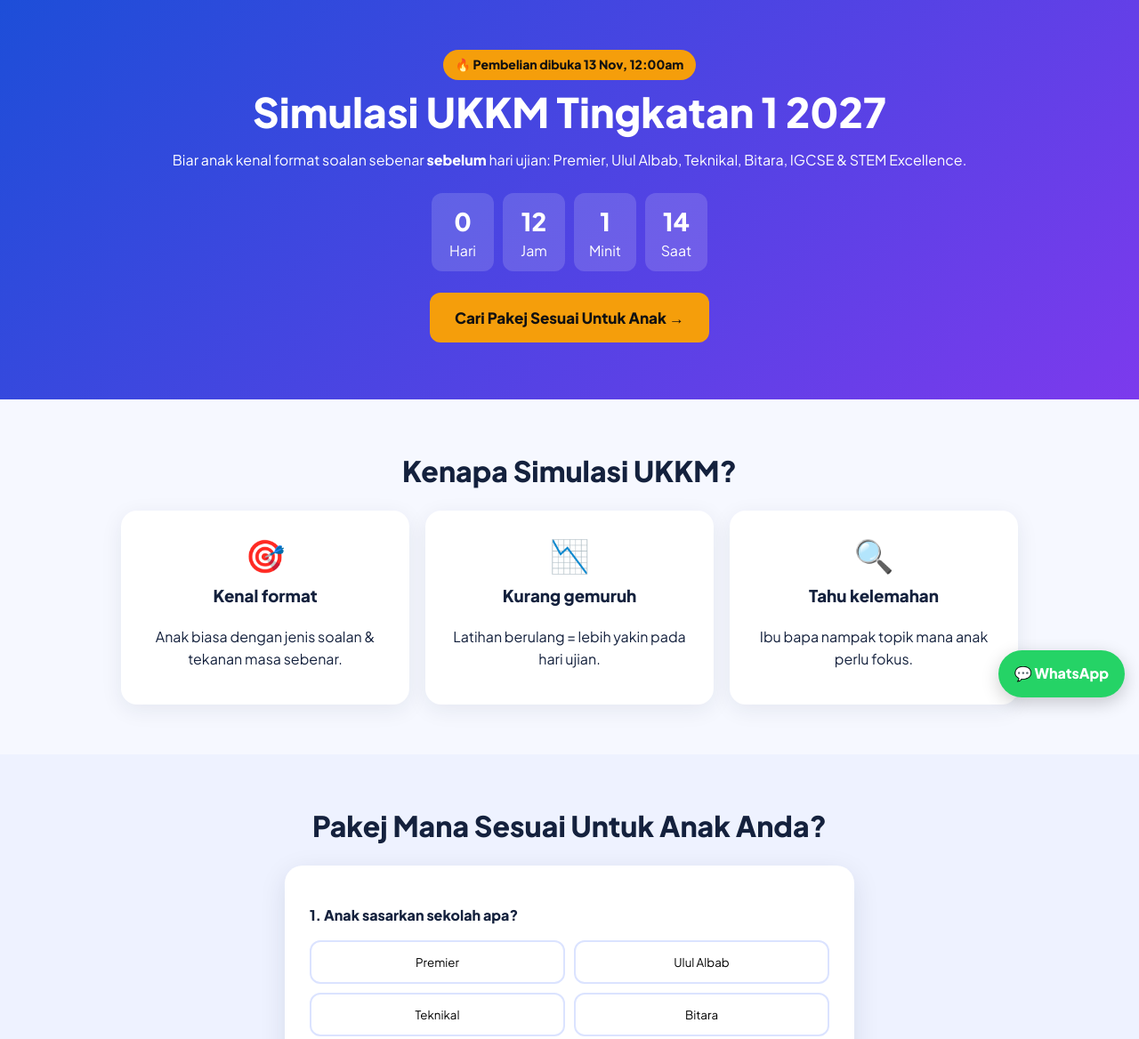
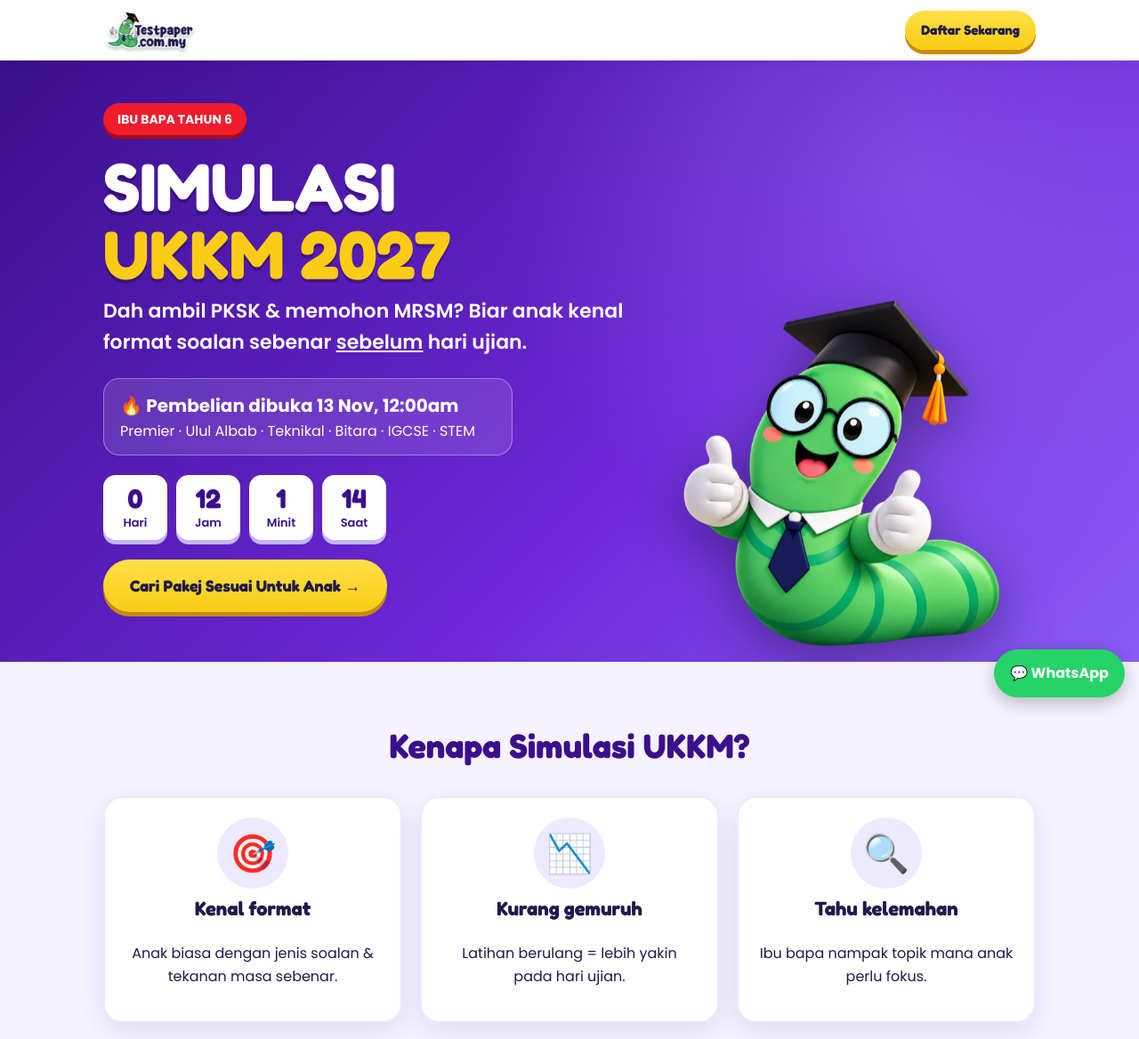
Before and after one commit to brodaysolution/UKKM-Testpaper, a plain HTML site: page index.html in a window 1280 px wide. Shown: the top 1168 px of the page at 89% size. Drawn offline with Linux system fonts and the light colour scheme.

Commit message:
Restyle page with Testpaper brand: purple/yellow theme, logo and mascot
Co-Authored-By: Claude Opus 5.5 <noreply@anthropic.com>
Claude-Session: https://claude.ai/code/session_01T62uKVkAaCvwrkVnZZejuM

```diff
--- a/index.html
+++ b/index.html
@@ -3,43 +3,67 @@
 <meta charset="utf-8"><meta name="viewport" content="width=device-width,initial-scale=1">
 <title>Simulasi UKKM 2026 | Testpaper</title>
 <meta name="description" content="Langganan soalan Simulasi UKKM Tingkatan 1 2027 — Premier, Ulul Albab, Teknikal, Bitara, IGCSE & STEM Excellence.">
+<meta property="og:image" content="https://ukkm.testpaper.com/img/banner.jpg">
 <meta property="og:title" content="Simulasi UKKM 2026 — Cari pakej sesuai untuk anak anda">
-<link href="https://fonts.googleapis.com/css2?family=Plus+Jakarta+Sans:wght@400;600;800&display=swap" rel="stylesheet">
+<link href="https://fonts.googleapis.com/css2?family=Fredoka:wght@500;700&family=Poppins:wght@400;600;700&display=swap" rel="stylesheet">
 <!-- Meta Pixel -->
 <script>!function(f,b,e,v,n,t,s){if(f.fbq)return;n=f.fbq=function(){n.callMethod?n.callMethod.apply(n,arguments):n.queue.push(arguments)};if(!f._fbq)f._fbq=n;n.push=n;n.loaded=!0;n.version='2.0';n.queue=[];t=b.createElement(e);t.async=!0;t.src=v;s=b.getElementsByTagName(e)[0];s.parentNode.insertBefore(t,s)}(window,document,'script','https://connect.facebook.net/en_US/fbevents.js');fbq('init','884628334286994');fbq('track','PageView');</script>
 <noscript><img height="1" width="1" style="display:none" src="https://www.facebook.com/tr?id=884628334286994&ev=PageView&noscript=1"></noscript>
 <style>
-:root{--bg:#f6f8ff;--card:#fff;--ink:#14213d;--mut:#5b6478;--pri:#1d4ed8;--acc:#f59e0b;--ok:#16a34a}
-*{box-sizing:border-box}body{margin:0;font-family:'Plus Jakarta Sans',sans-serif;background:var(--bg);color:var(--ink);line-height:1.55}
-.w{max-width:1040px;margin:auto;padding:0 16px}
-header{background:linear-gradient(135deg,#1d4ed8,#7c3aed);color:#fff;padding:56px 0 64px;text-align:center}
-h1{font-size:clamp(28px,5vw,46px);margin:.2em 0;line-height:1.15}h2{font-size:clamp(22px,3.5vw,32px);text-align:center;margin:0 0 .6em}
-.tag{display:inline-block;background:var(--acc);color:#111;font-weight:800;padding:6px 14px;border-radius:99px;font-size:14px}
-.cd{display:flex;gap:10px;justify-content:center;margin:24px 0}.cd div{background:rgba(255,255,255,.15);border-radius:12px;padding:10px 14px;min-width:70px}.cd b{display:block;font-size:28px}
-.btn{display:inline-block;background:var(--acc);color:#111;font-weight:800;padding:15px 28px;border-radius:12px;text-decoration:none;border:0;font-size:17px;cursor:pointer;font-family:inherit}
-.btn.blue{background:var(--pri);color:#fff}section{padding:56px 0}
-.grid{display:grid;grid-template-columns:repeat(auto-fit,minmax(280px,1fr));gap:18px}
-.card{background:var(--card);border-radius:18px;padding:22px;box-shadow:0 6px 24px rgba(20,33,61,.08);display:flex;flex-direction:column}
-.card img{width:100%;border-radius:12px;margin-bottom:12px}
-.card h3{margin:.2em 0}.price{font-size:30px;font-weight:800;color:var(--pri)}.card ul{padding-left:18px;color:var(--mut);flex:1}
-.why{text-align:center}.why .card{align-items:center}.why span{font-size:36px}
-.quiz{background:#fff;border-radius:20px;padding:28px;max-width:640px;margin:auto;box-shadow:0 8px 30px rgba(20,33,61,.1)}
-.opts{display:grid;grid-template-columns:1fr 1fr;gap:10px}.opts button{padding:14px;border:2px solid #dbe3ff;border-radius:12px;background:#fff;font:600 15px inherit;font-family:inherit;cursor:pointer}
-.opts button.on{border-color:var(--pri);background:#eef2ff}
-input{width:100%;padding:13px;border:1px solid #cbd5e1;border-radius:10px;margin:6px 0 12px;font:16px inherit;font-family:inherit}
-.hide{display:none}details{background:#fff;border-radius:12px;padding:14px 18px;margin:10px 0}summary{font-weight:700;cursor:pointer}
-.wa{position:fixed;right:16px;bottom:16px;background:#25d366;color:#fff;border-radius:99px;padding:14px 18px;font-weight:800;text-decoration:none;box-shadow:0 6px 20px rgba(0,0,0,.2)}
-footer{text-align:center;color:var(--mut);padding:30px 0 90px;font-size:14px}
-@media(max-width:480px){.opts{grid-template-columns:1fr}}
+:root{--p1:#3b0f8c;--p2:#6d28d9;--p3:#8b5cf6;--y:#facc15;--y2:#fde047;--navy:#1e1b4b;--g:#22c55e;--bg:#f5f3ff;--mut:#5b5875;--red:#ef1c2b}
+*{box-sizing:border-box}body{margin:0;font-family:'Poppins',sans-serif;background:var(--bg);color:var(--navy);line-height:1.6}
+h1,h2,h3,.btn,.price{font-family:'Fredoka','Poppins',sans-serif}
+.w{max-width:1080px;margin:auto;padding:0 16px}
+.nav{background:#fff;box-shadow:0 2px 12px rgba(30,27,75,.08);position:sticky;top:0;z-index:5}.nav .w{display:flex;align-items:center;justify-content:space-between;padding:8px 16px}
+.nav img{height:52px}.nav a.btn{padding:10px 18px;font-size:15px}
+header{position:relative;overflow:hidden;background:radial-gradient(circle at 80% 20%,#a78bfa55,transparent 40%),linear-gradient(135deg,var(--p1),var(--p2) 60%,var(--p3));color:#fff;padding:48px 0 0}
+header .w{display:grid;grid-template-columns:1.2fr .8fr;align-items:end;gap:10px}
+header .txt{padding-bottom:56px}
+.tag{display:inline-block;background:var(--red);color:#fff;font-weight:700;padding:7px 16px;border-radius:99px;font-size:14px;box-shadow:0 4px 0 #a50d18}
+h1{font-size:clamp(40px,7vw,76px);margin:.25em 0 .1em;line-height:1;font-weight:700;text-shadow:0 4px 0 rgba(0,0,0,.25)}
+h1 span{color:var(--y);display:block}
+.sub{font-size:clamp(17px,2.4vw,22px);font-weight:600;margin:.4em 0 1em}
+.pill{background:rgba(255,255,255,.12);border:1.5px solid rgba(255,255,255,.35);border-radius:18px;padding:14px 18px;max-width:460px;backdrop-filter:blur(4px)}
+.pill b{font-size:20px}
+.mascot{width:100%;max-width:420px;justify-self:center;filter:drop-shadow(0 20px 30px rgba(0,0,0,.35));animation:bob 3s ease-in-out infinite}
+@keyframes bob{50%{transform:translateY(-12px)}}
+h2{font-size:clamp(26px,4vw,38px);text-align:center;margin:0 0 .7em;color:var(--p1)}
+.cd{display:flex;gap:10px;margin:22px 0}.cd div{background:#fff;color:var(--p1);border-radius:14px;padding:8px 12px;min-width:72px;text-align:center;font-size:13px;font-weight:600;box-shadow:0 5px 0 #c4b5fd}.cd b{display:block;font:700 30px 'Fredoka'}
+.btn{display:inline-block;background:linear-gradient(180deg,var(--y2),var(--y));color:var(--navy);font-weight:700;padding:15px 30px;border-radius:99px;text-decoration:none;border:0;font-size:18px;cursor:pointer;box-shadow:0 5px 0 #ca8a04;transition:.15s}
+.btn:hover{transform:translateY(2px);box-shadow:0 3px 0 #ca8a04}
+.btn.blue{background:linear-gradient(180deg,var(--p3),var(--p2));color:#fff;box-shadow:0 5px 0 var(--p1)}
+section{padding:64px 0}
+.grid{display:grid;grid-template-columns:repeat(auto-fit,minmax(290px,1fr));gap:20px}
+.card{background:#fff;border-radius:22px;padding:22px;box-shadow:0 10px 30px rgba(59,15,140,.1);display:flex;flex-direction:column;border:2px solid #ede9fe}
+.card img{width:100%;border-radius:14px;margin-bottom:12px}
+.card h3{margin:.2em 0;font-size:22px}.price{font-size:34px;font-weight:700;color:var(--p2)}.price small{font-size:15px;color:var(--mut)}
+.card ul{padding-left:0;list-style:none;color:var(--mut);flex:1}.card li{padding:3px 0 3px 26px;position:relative}.card li:before{content:'✔';position:absolute;left:0;color:var(--g);font-weight:700}
+.why .card{align-items:center;text-align:center}.why span{font-size:42px;background:#ede9fe;border-radius:50%;width:80px;height:80px;display:grid;place-items:center}
+.kz{background:linear-gradient(135deg,var(--p1),var(--p2));position:relative}.kz h2{color:#fff}.kz h2 span{color:var(--y)}
+.quiz{background:#fff;border-radius:24px;padding:28px;max-width:660px;margin:auto;box-shadow:0 20px 50px rgba(0,0,0,.25);position:relative}
+.quiz .mini{position:absolute;width:110px;right:-55px;bottom:-40px}
+.opts{display:grid;grid-template-columns:1fr 1fr;gap:10px}.opts button{padding:14px;border:2px solid #ddd6fe;border-radius:14px;background:#faf8ff;font:600 15px 'Poppins';cursor:pointer;color:var(--navy)}
+.opts button.on{border-color:var(--p2);background:var(--y2)}
+input{width:100%;padding:13px 15px;border:2px solid #ddd6fe;border-radius:12px;margin:6px 0 12px;font:16px 'Poppins'}input:focus{outline:none;border-color:var(--p2)}
+.hide{display:none}details{background:#fff;border-radius:14px;padding:14px 18px;margin:10px 0;border:2px solid #ede9fe}summary{font-weight:700;cursor:pointer}
+.wa{position:fixed;right:16px;bottom:16px;background:#25d366;color:#fff;border-radius:99px;padding:14px 18px;font-weight:700;text-decoration:none;box-shadow:0 6px 20px rgba(0,0,0,.25);z-index:6}
+footer{text-align:center;background:var(--navy);color:#c4b5fd;padding:30px 0 90px;font-size:14px}footer img{height:60px;background:#fff;border-radius:12px;padding:6px 10px}
+.score{text-align:center;font:italic 700 22px 'Poppins';color:#fff}.score b{color:var(--y)}
+@media(max-width:760px){header .w{grid-template-columns:1fr;text-align:center}header .txt{padding-bottom:0}.pill{margin:auto}.cd{justify-content:center}.mascot{max-width:260px}.quiz .mini{width:70px;right:-10px;bottom:-30px}}
+@media(max-width:480px){.opts{grid-template-columns:1fr}.nav img{height:42px}}
 </style></head><body>
 
-<header><div class="w">
-<span class="tag">🔥 Pembelian dibuka 13 Nov, 12:00am</span>
-<h1>Simulasi UKKM Tingkatan 1 2027</h1>
-<p>Biar anak kenal format soalan sebenar <b>sebelum</b> hari ujian: Premier, Ulul Albab, Teknikal, Bitara, IGCSE & STEM Excellence.</p>
+<div class="nav"><div class="w"><img src="img/logo.png" alt="Testpaper.com.my"><a class="btn" href="#kuiz">Daftar Sekarang</a></div></div>
+
+<header><div class="w"><div class="txt">
+<span class="tag">IBU BAPA TAHUN 6</span>
+<h1>SIMULASI <span>UKKM 2027</span></h1>
+<p class="sub">Dah ambil PKSK &amp; memohon MRSM? Biar anak kenal format soalan sebenar <u>sebelum</u> hari ujian.</p>
+<div class="pill"><b>🔥 Pembelian dibuka 13 Nov, 12:00am</b><br>Premier · Ulul Albab · Teknikal · Bitara · IGCSE · STEM</div>
 <div class="cd" id="cd"><div><b id="d">0</b>Hari</div><div><b id="h">0</b>Jam</div><div><b id="m">0</b>Minit</div><div><b id="s">0</b>Saat</div></div>
 <a class="btn" href="#kuiz">Cari Pakej Sesuai Untuk Anak →</a>
-</div></header>
+</div><img class="mascot" src="img/mascot.webp" alt="Maskot Testpaper"></div></header>
+
 
 <section class="why"><div class="w"><h2>Kenapa Simulasi UKKM?</h2><div class="grid">
 <div class="card"><span>🎯</span><h3>Kenal format</h3><p>Anak biasa dengan jenis soalan & tekanan masa sebenar.</p></div>
@@ -47,9 +71,9 @@ footer{text-align:center;color:var(--mut);padding:30px 0 90px;font-size:14px}
 <div class="card"><span>🔍</span><h3>Tahu kelemahan</h3><p>Ibu bapa nampak topik mana anak perlu fokus.</p></div>
 </div></div></section>
 
-<section id="kuiz" style="background:#eef2ff"><div class="w">
-<h2>Pakej Mana Sesuai Untuk Anak Anda?</h2>
-<div class="quiz">
+<section id="kuiz" class="kz"><div class="w">
+<h2>Pakej Mana <span>Sesuai</span> Untuk Anak Anda?</h2>
+<div class="quiz"><img class="mini" src="img/mascot.webp" alt="">
  <div id="q1"><p><b>1. Anak sasarkan sekolah apa?</b></p><div class="opts" id="opts"></div></div>
  <form id="q2" class="hide"><p><b>2. Ke mana kami hantar cadangan & link pembelian?</b></p>
   <input name="nama" placeholder="Nama ibu/bapa" required>
@@ -59,9 +83,9 @@ footer{text-align:center;color:var(--mut);padding:30px 0 90px;font-size:14px}
   <button class="btn blue" style="width:100%">Lihat Pakej Saya →</button></form>
  <div id="q3" class="hide" style="text-align:center"><p>✅ Terima kasih! Pakej sesuai untuk anak anda:</p><h3 id="rName"></h3><div class="price" id="rPrice"></div>
   <p id="rNote" style="color:var(--mut)"></p><a class="btn" id="rBtn" target="_blank">Langgan Sekarang →</a></div>
-</div></div></section>
+</div><p class="score" style="margin-top:28px">Lebih <b>SCORE</b> dengan Testpaper!</p></div></section>
 
-<section><div class="w"><h2>Semua Pakej Simulasi UKKM</h2><div class="grid" id="cards"></div></div></section>
+<section><div class="w"><h2>Semua Pakej Simulasi UKKM</h2><div class="grid" id="cards" style="align-items:start"></div></div></section>
 
 <section style="padding-top:0"><div class="w" style="max-width:720px"><h2>Soalan Lazim</h2>
 <details><summary>Bila boleh mula beli?</summary><p>13 November 2026, jam 12:00 tengah malam.</p></details>
@@ -70,7 +94,7 @@ footer{text-align:center;color:var(--mut);padding:30px 0 90px;font-size:14px}
 <details><summary>Ada soalan lain?</summary><p>WhatsApp kami di +60 12-797 6184.</p></details>
 </div></section>
 
-<footer>© 2026 Testpaper.com.my</footer>
+<footer><img src="img/logo.png" alt="Testpaper"><p>© 2026 Testpaper.com.my · Lebih SCORE dengan Testpaper!</p></footer>
 <a class="wa" href="https://wa.me/60127976184?text=Hai%2C%20saya%20nak%20tahu%20tentang%20Simulasi%20UKKM" target="_blank">💬 WhatsApp</a>
 
 <script>
@@ -89,7 +113,7 @@ const P = [
 const isOpen=()=>Date.now()>=OPEN;
 const utm=new URLSearchParams(location.search);
 const go=(x)=>{fbq('track','InitiateCheckout',{content_name:x.n,value:x.p,currency:'MYR'});window.open(x.u,'_blank')};
-document.getElementById('cards').innerHTML=P.map((x,i)=>`<div class="card">${x.img?`<img src="${x.img}" alt="${x.n}">`:''}<h3>${x.n}</h3><div class="price">RM${x.p}</div><ul>${x.d.map(t=>`<li>${t}</li>`).join('')}</ul><button class="btn blue" data-i="${i}">${isOpen()?'Langgan Sekarang':'Daftar Minat Dulu'}</button></div>`).join('');
+document.getElementById('cards').innerHTML=P.map((x,i)=>`<div class="card">${x.img?`<img src="${x.img}" alt="${x.n}">`:''}<h3>${x.n}</h3><div class="price">RM${x.p} <small>/ langganan</small></div><ul>${x.d.map(t=>`<li>${t}</li>`).join('')}</ul><button class="btn blue" data-i="${i}">${isOpen()?'Langgan Sekarang':'Daftar Minat Dulu'}</button></div>`).join('');
 document.querySelectorAll('#cards button').forEach(b=>b.onclick=()=>{const x=P[b.dataset.i];if(isOpen()&&localStorage.getItem('lead'))go(x);else{pick(b.dataset.i);location.hash='kuiz'}});
 let sel=null;
 const opts=document.getElementById('opts');
```
Also changed, not shown: img/banner.jpg (added), img/logo.png (added), img/mascot.webp (added).
